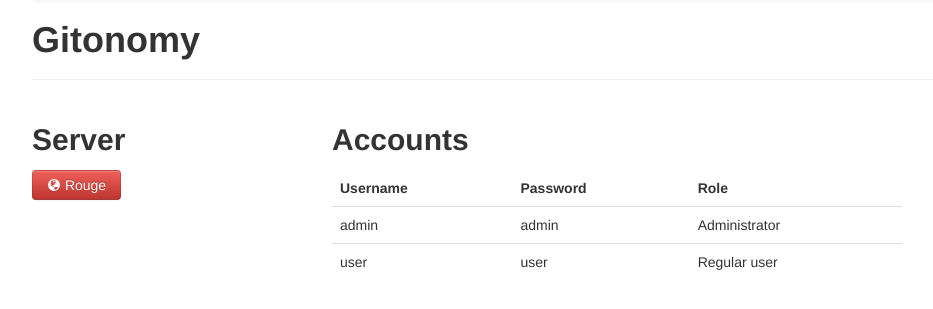
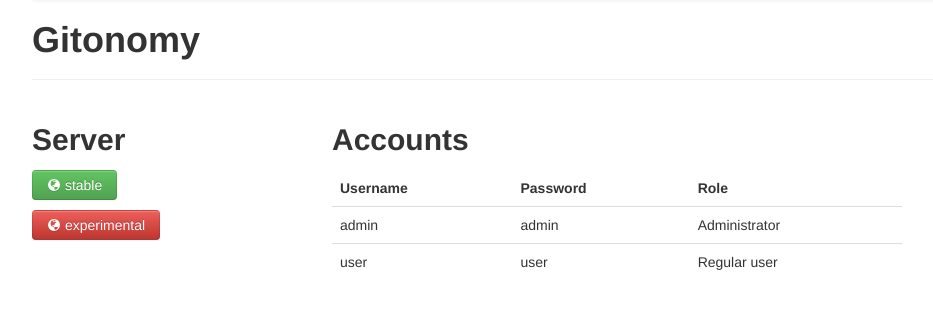
Before and after one commit to gitonomy/website, a PHP site: template views/pages/demo.html.twig in a window 1280 px wide. Shown: the part 52-361 px from the top of the page, without its empty margins (23-956 px from the left). Run offline with PHP 8.4, Linux system fonts and the light colour scheme; the template is opened without the code that fills it, so the values that code supplies are empty; some libraries are stand-ins or nearby versions.

Commit message:
Add Vert

```diff
--- a/views/pages/demo.html.twig
+++ b/views/pages/demo.html.twig
@@ -10,7 +10,8 @@
     <div class="row">
         <div class="span3">
             <h2>Server</h2>
-            <p><a class="btn btn-danger" href="http://rouge.gitonomy.com"><i class="icon-globe icon-white"></i> Rouge</a></p>
+            <p><a class="btn btn-success" href="http://vert.gitonomy.com"><i class="icon-globe icon-white"></i> stable</a></p>
+            <p><a class="btn btn-danger" href="http://rouge.gitonomy.com"><i class="icon-globe icon-white"></i> experimental</a></p>
         </div>
         <div class="span6">
             <h2>Accounts</h2>
```
